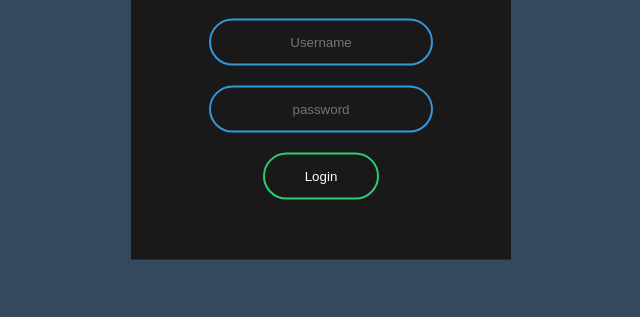
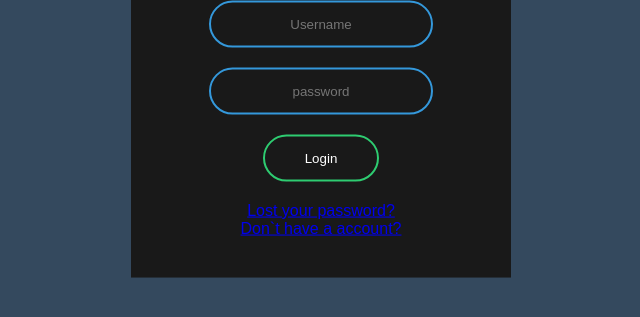
Before and after one commit to ikramultamim/animated-login-page, a plain HTML site: page index.html in a window 1280 px wide. Shown: the part 321-638 px from the top of the page, without its empty margins (319-959 px from the left). Drawn offline with Linux system fonts and the light colour scheme.

Commit message:
Update index.html

```diff
--- a/index.html
+++ b/index.html
@@ -11,6 +11,8 @@
       	<input type="text" name="" placeholder="Username">
         <input type="password" name="" placeholder="password">
         <input type="Submit" name="" value="Login">
+	 <a href="#">Lost your password?</a><br>
+		<a href="#">Don`t have a account?</a>
     </form>
 
 
```
